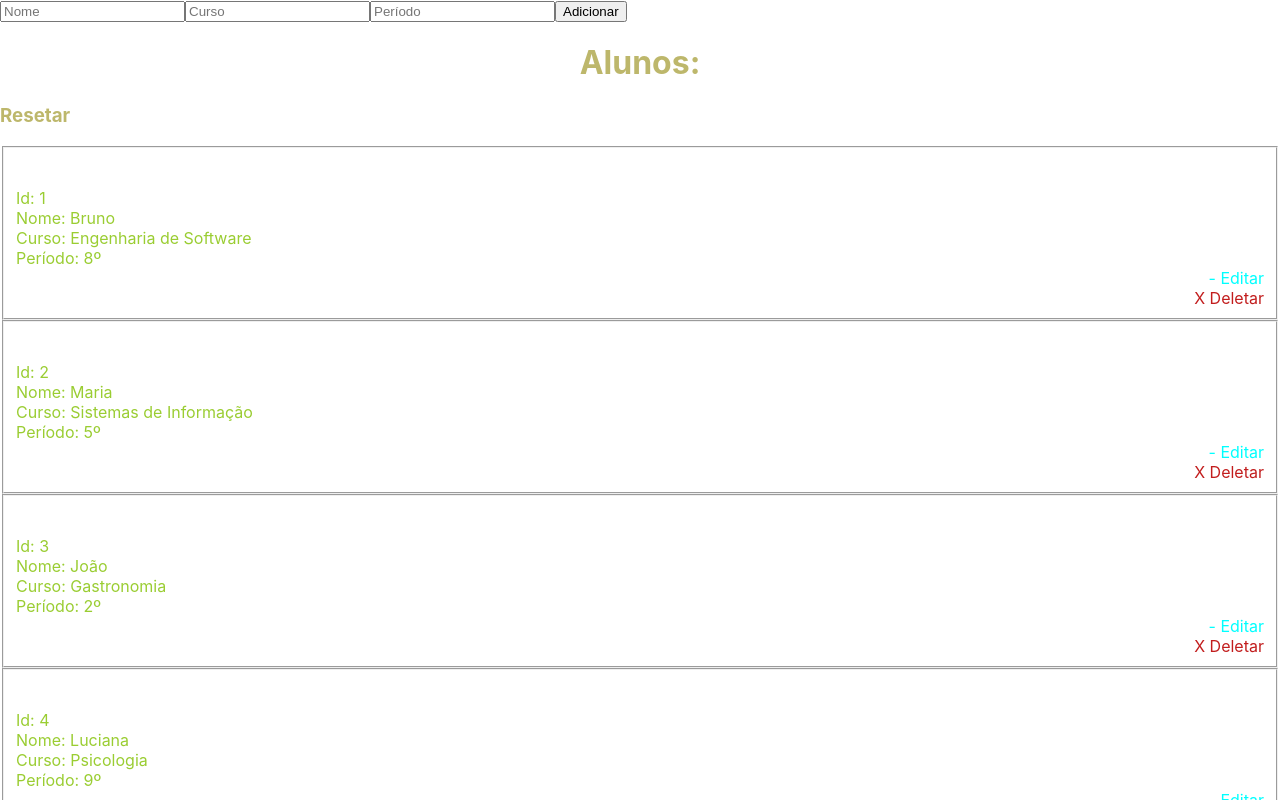
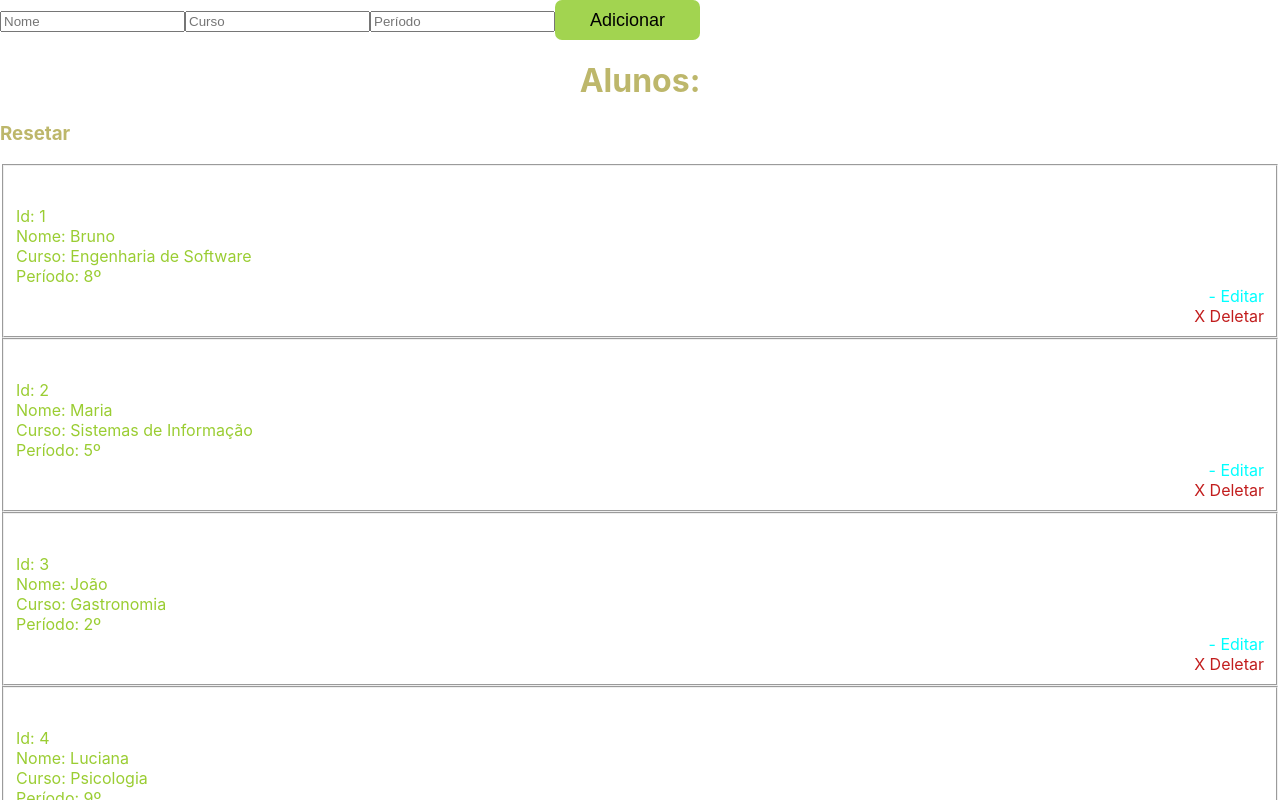
Before and after one commit to BrunoGrM/gcm-faculdade, a React (Create React App) app: page / in a window 1280 px wide. Shown: the top 800 px of the page. Built offline with nearby package versions, Linux system fonts and the light colour scheme.

Commit message:
Caso 0000007: Criar componente Button

```diff
--- a/src/App.js
+++ b/src/App.js
@@ -1,5 +1,6 @@
 import React, { useState } from 'react'
 import './App.css'
+import Button from './components/Button/Button'
 
 const App = () => {
     const matriculados = [
@@ -92,7 +93,7 @@ const App = () => {
                 onChange={e => setPeriodo(e.target.value)}
                 placeholder="Período"
             />
-            <button onClick={adicionarAluno} type='button'> {textoBotao} </button>
+            <Button onClick={adicionarAluno} text={textoBotao} type='button' />
         </form>
 
         <h1>Alunos:</h1>
--- /dev/null
+++ b/src/components/Button/Button.jsx
@@ -0,0 +1,11 @@
+import React from 'react'
+import './button-styles.css'
+
+const Button = ({text, type, onClick}) => {
+
+    return (
+        <button className="default-custom-button" onClick={onClick} type={type}>{text}</button>
+    )
+}
+
+export default Button
--- /dev/null
+++ b/src/components/Button/button-styles.css
@@ -0,0 +1,10 @@
+.default-custom-button {
+    border: 0px;
+    height: 40px;
+    border-radius: 7px;
+    font-size: large;
+    padding-right: 35px;
+    padding-left: 35px;
+    background: #a2d450;
+    cursor: pointer;
+  }
```
